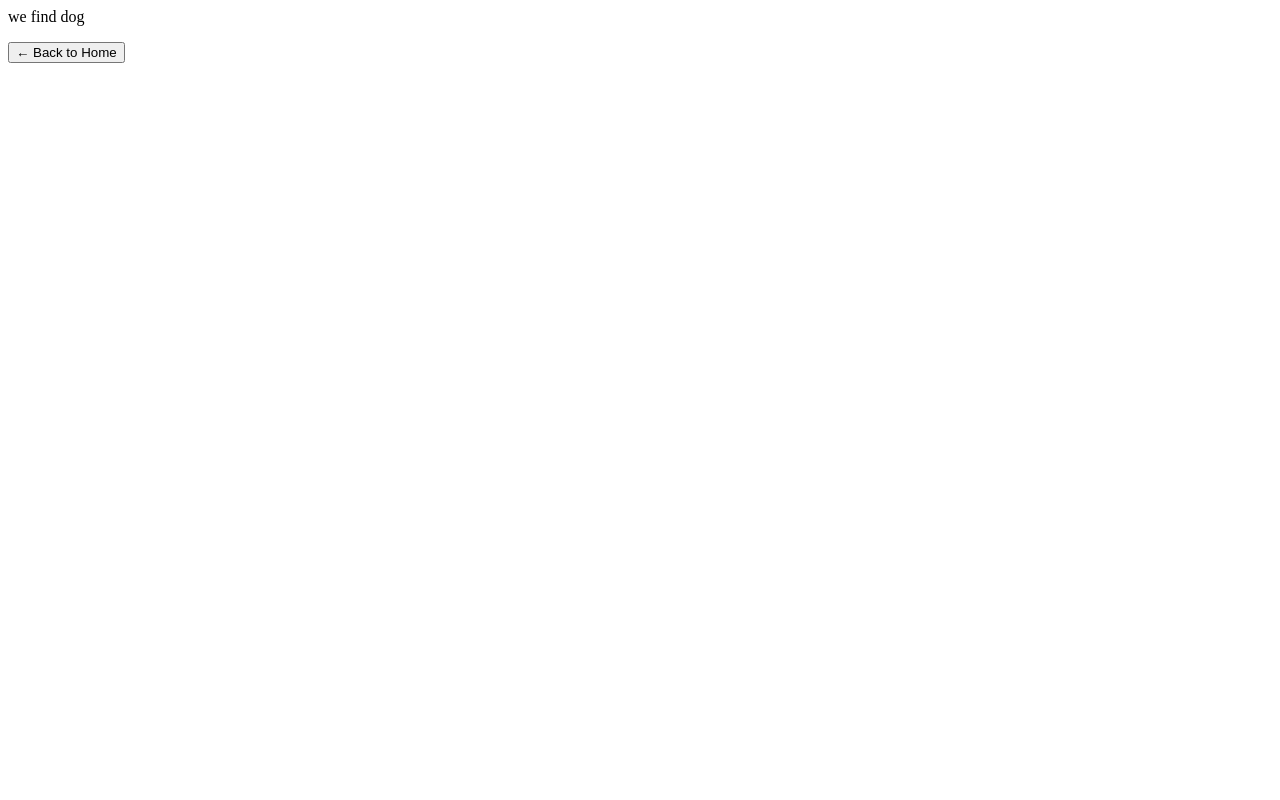
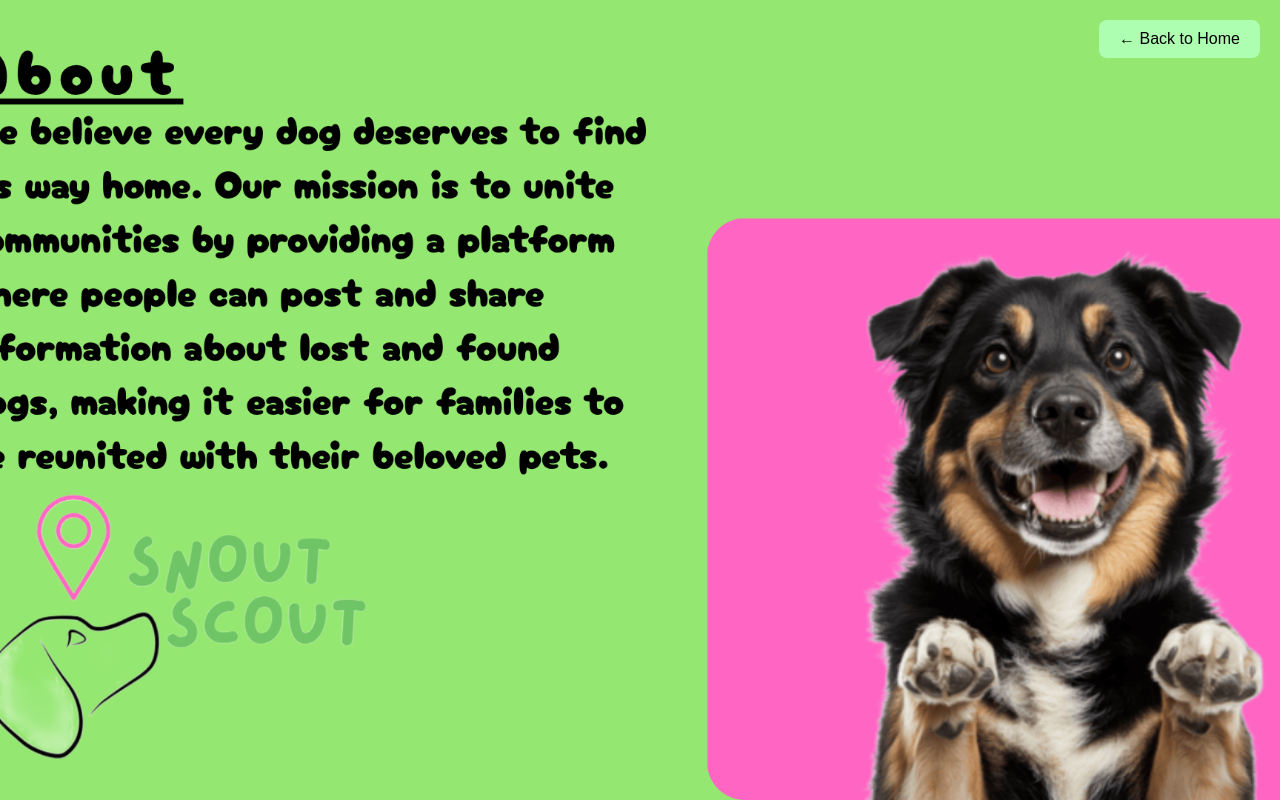
Before and after one commit to KasenS1230/snout-scout, a plain HTML site: page about.html in a window 1280 px wide. Drawn offline with Linux system fonts and the light colour scheme.

Commit message:
About Page

```diff
--- a/about.html
+++ b/about.html
@@ -1,2 +1,43 @@
-<p>we find dog</p>
-<button class="back" onclick="location.href='index.html'">← Back to Home</button>
+<!DOCTYPE html>
+<html lang="en">
+<head>
+  <style>
+    * {
+      margin: 0;
+      padding: 0;
+      box-sizing: border-box;
+    }
+
+    .aboutpage {
+      background-image: url('aboutpage.png');
+      background-size: cover;
+      background-position: center;
+      background-repeat: no-repeat;
+      height: 100vh;
+      position: relative;
+    }
+
+    .back {
+      position: absolute;
+      top: 20px;
+      right: 20px;
+      background-color: #aefeb2;
+      border: none;
+      padding: 10px 20px;
+      border-radius: 8px;
+      font-size: 16px;
+      cursor: pointer;
+      transition: 0.3s ease;
+    }
+
+    .back:hover {
+      background-color: #8fe99c;
+    }
+  </style>
+</head>
+<body>
+  <div class="aboutpage">
+    <button class="back" onclick="location.href='index.html'">← Back to Home</button>
+  </div>
+</body>
+</html>
```
Also changed, not shown: aboutpage.png (added).
